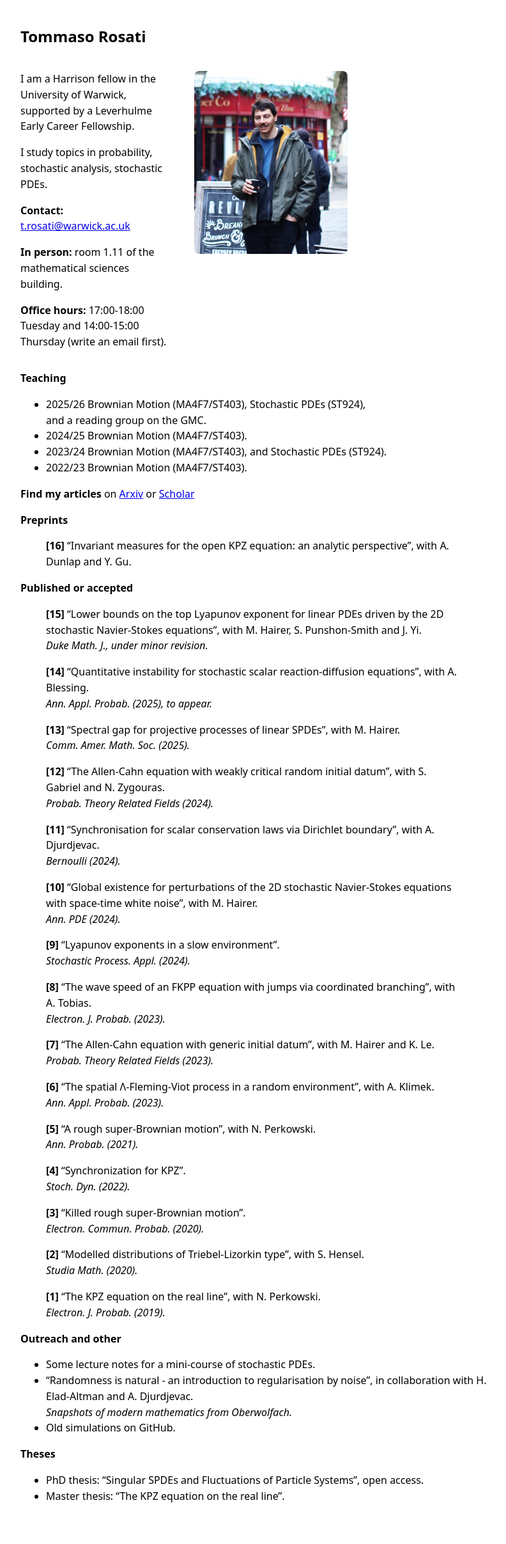
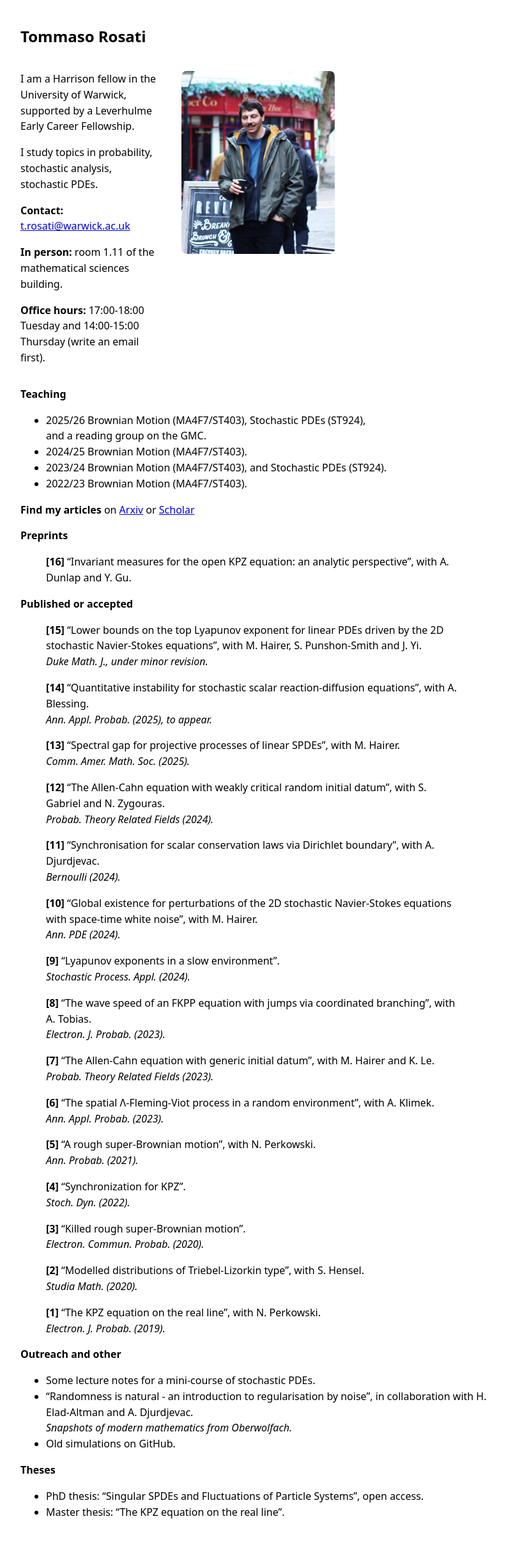
Before and after one commit to rosati-tom/rosati-tom.github.io, a Jekyll site: the page built from index.md, in a window 1280 px wide. Shown: the whole page at 64% size, without its empty margins (243-1035 px from the left). Built offline with Jekyll 4.4.1, drawn with Linux system fonts in a browser that asks for light colours; our own code applies the rules of GitHub Pages for plain Markdown files; before the commit the page ends 2390 px from its top, so only the background shows below that.

Commit message:
Change scales again

```diff
--- a/assets/style.css
+++ b/assets/style.css
@@ -20,7 +20,7 @@ img { max-width: 260px; height: auto; display: block; margin: 16px 0; }
 /* Let the text take remaining width */
 .intro-text {
   flex: 1 1 0;
-  max-width: 240px;
+  max-width: 220px;
 }
 
 /* Fix a reasonable photo column width */
@@ -29,7 +29,7 @@ img { max-width: 260px; height: auto; display: block; margin: 16px 0; }
 }
 
 .profile-pic {
-  width: 260px;
+  width: 250px;
   max-width: 100%;
   height: auto;
   display: block;
```
